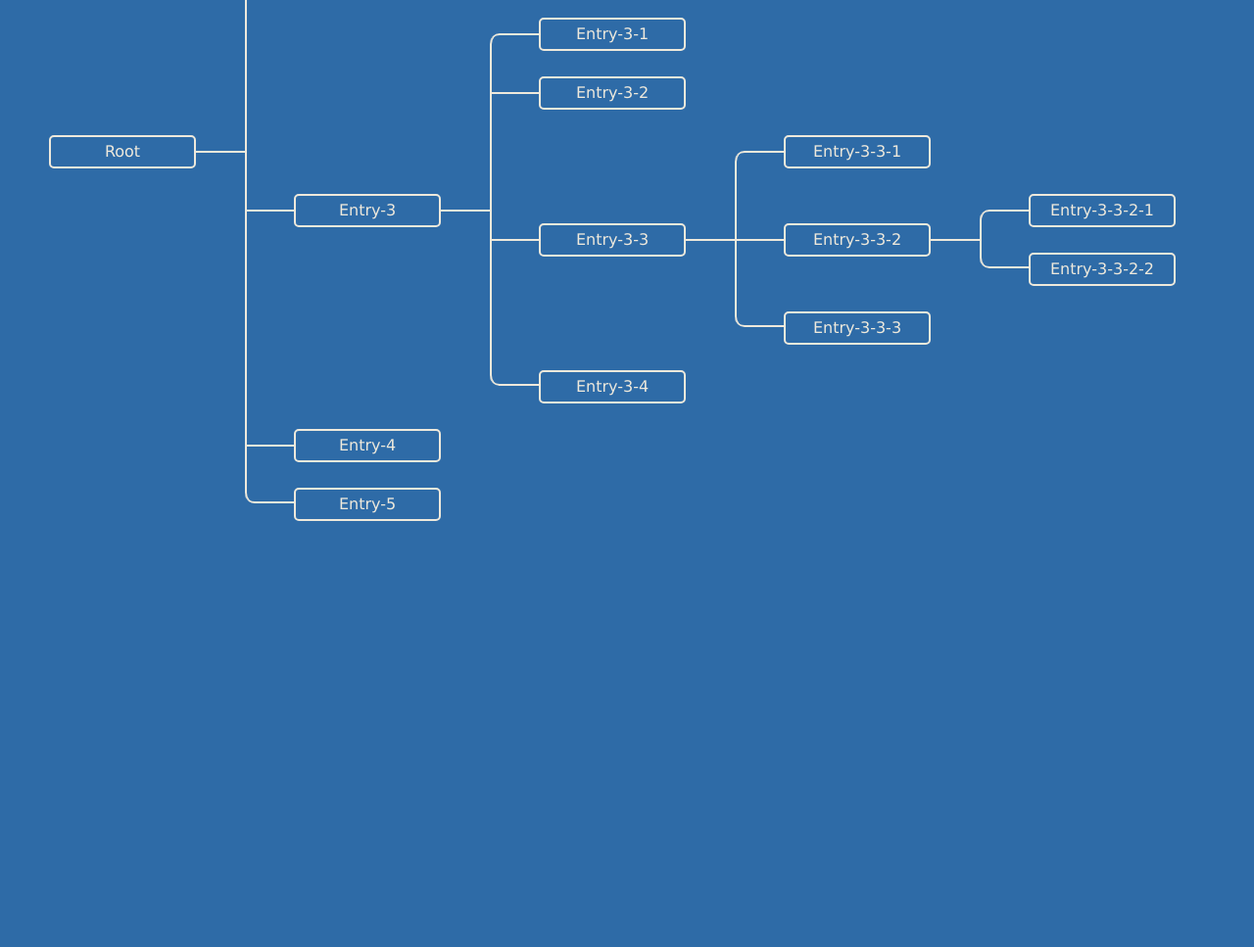
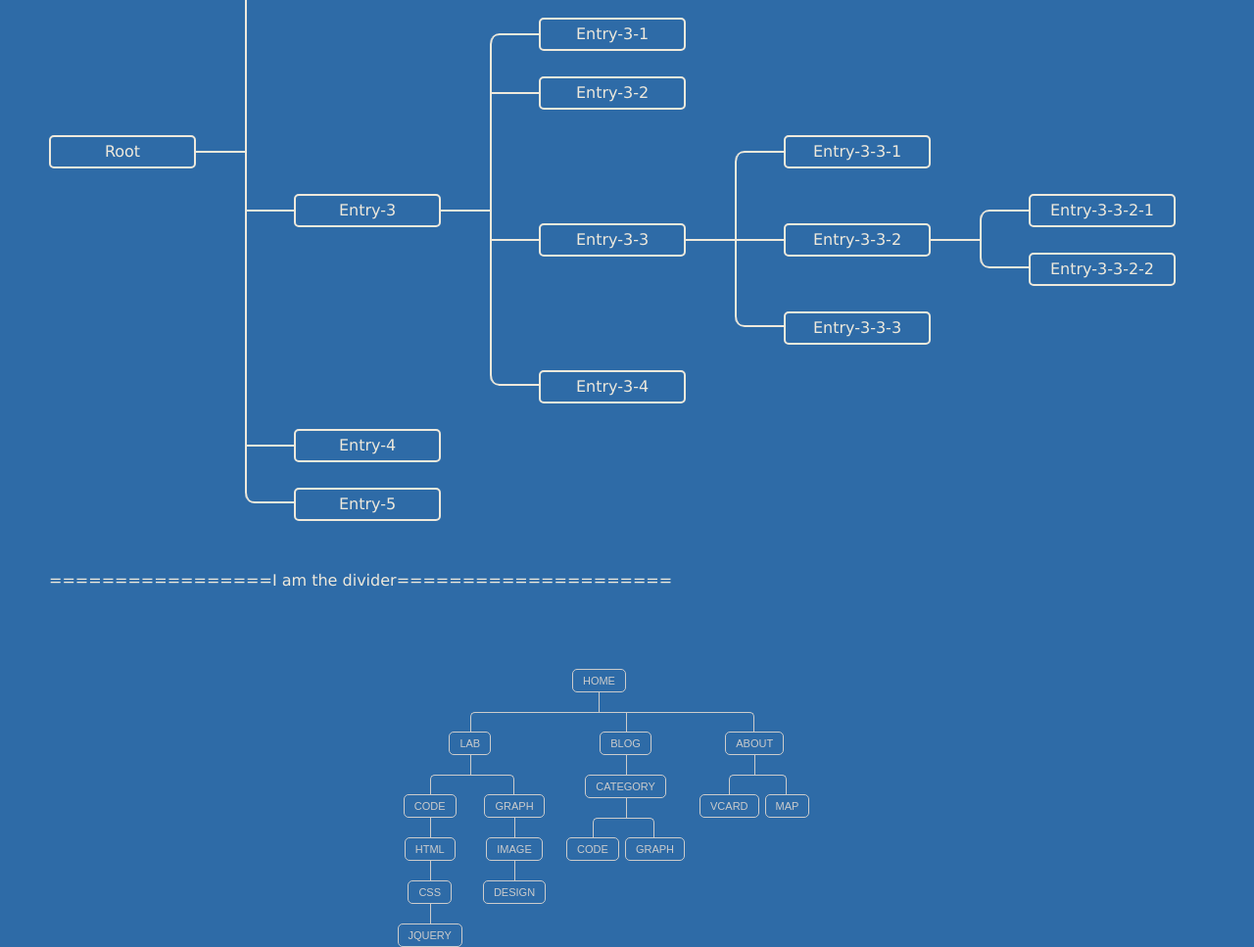
Before and after one commit to zeroHu/javascript-common-components, a plain HTML site: page css/cssMagic/cssFlowchart.html in a window 1280 px wide. Shown: the part 287-1254 px from the top of the page at 98% size. Before the commit the page ends 880 px from the top, so only its background shows below. Drawn offline with Linux system fonts and the light colour scheme.

Commit message:
flowchart add

```diff
--- a/css/cssMagic/cssFlowchart.html
+++ b/css/cssMagic/cssFlowchart.html
@@ -121,6 +121,130 @@
             top: 50%;
             margin-top: -15px;
         }
+
+        .line {
+            height: 100px;
+            line-height: 100px;
+        }
+
+        * {
+            position: relative;
+            margin: 0;
+            padding: 0;
+            border: 0 none;
+        }
+
+
+        h1 {
+            padding-top: 40px;
+
+            color: #ccc;
+            text-align: center;
+            font-size: 1.8rem;
+
+            text-shadow: rgba(0, 0, 0, 0.6) 1px 0, rgba(0, 0, 0, 0.6) 1px 0, rgba(0, 0, 0, 0.6) 0 1px, rgba(0, 0, 0, 0.6) 0 1px;
+        }
+
+        .nav {
+            margin: 20px auto;
+            width: 505px;
+            min-height: auto;
+        }
+
+        .nav ul {
+            position: relative;
+            padding-top: 20px;
+        }
+
+        .nav li {
+            position: relative;
+            padding: 20px 3px 0 3px;
+            float: left;
+
+            text-align: center;
+            list-style-type: none;
+        }
+
+        .nav li::before,
+        .nav li::after {
+            content: '';
+            position: absolute;
+            top: 0;
+            right: 50%;
+            width: 50%;
+            height: 20px;
+            border-top: 1px solid #ccc;
+        }
+
+        .nav li::after {
+            left: 50%;
+            right: auto;
+
+            border-left: 1px solid #ccc;
+        }
+
+        .nav li:only-child::after,
+        .nav li:only-child::before {
+            content: '';
+            display: none;
+        }
+
+        .nav li:only-child {
+            padding-top: 0;
+        }
+
+        .nav li:first-child::before,
+        .nav li:last-child::after {
+            border: 0 none;
+        }
+
+        .nav li:last-child::before {
+            border-right: 1px solid #ccc;
+            border-radius: 0 5px 0 0;
+        }
+
+        .nav li:first-child::after {
+            border-radius: 5px 0 0 0;
+        }
+
+        .nav ul ul::before {
+            content: '';
+            position: absolute;
+            top: 0;
+            left: 50%;
+            border-left: 1px solid #ccc;
+            width: 0;
+            height: 20px;
+        }
+
+        .nav li a {
+            display: inline-block;
+            padding: 5px 10px;
+
+            border-radius: 5px;
+            border: 1px solid #ccc;
+
+            text-decoration: none;
+            text-transform: uppercase;
+            color: #ccc;
+            font-family: arial, verdana, tahoma;
+            font-size: 11px;
+        }
+
+        .nav li a:hover,
+        .nav li a:hover+ul li a {
+            color: #000;
+            background: #c8e4f8;
+            border: 1px solid #94a0b4;
+        }
+
+        .nav li a:hover+ul li::after,
+        .nav li a:hover+ul li::before,
+        .nav li a:hover+ul::before,
+        .nav li a:hover+ul ul::before {
+            content: '';
+            border-color: #94a0b4;
+        }
     </style>
 </head>
 
@@ -192,6 +316,80 @@
             <div class="entry"><span class="label">Entry-5</span></div>
         </div>
     </div>
+    <p class="line">=================I am the divider=====================</p>
+    <nav class="nav">
+        <ul>
+            <li>
+                <a href="#">Home</a>
+                <ul>
+                    <li>
+                        <a href="#">Lab</a>
+                        <ul>
+                            <li>
+                                <a href="#">Code</a>
+                                <ul>
+                                    <li>
+                                        <a href="#">Html</a>
+                                        <ul>
+                                            <li>
+                                                <a href="#">Css</a>
+                                                <ul>
+                                                    <li>
+                                                        <a href="#">Jquery</a>
+                                                    </li>
+                                                </ul>
+                                            </li>
+                                        </ul>
+                                    </li>
+                                </ul>
+                            </li>
+                            <li>
+                                <a href="#">Graph</a>
+                                <ul>
+                                    <li>
+                                        <a href="#">Image</a>
+                                        <ul>
+                                            <li>
+                                                <a href="#">Design</a>
+                                            </li>
+                                        </ul>
+                                    </li>
+                                </ul>
+                            </li>
+                        </ul>
+                    </li>
+                    <li>
+                        <a href="#">Blog</a>
+                        <ul>
+                            <li>
+                                <a href="#">Category</a>
+                                <ul>
+                                    <li>
+                                        <a href="#">Code</a>
+                                    </li>
+                                    <li>
+                                        <a href="#">Graph</a>
+                                    </li>
+                                </ul>
+                            </li>
+                        </ul>
+                    </li>
+                    <li>
+                        <a href="#">About</a>
+                        <ul>
+                            <li>
+                                <a href="#">Vcard</a>
+
+                            </li>
+                            <li>
+                                <a href="#">Map</a>
+                            </li>
+                        </ul>
+                    </li>
+                </ul>
+            </li>
+        </ul>
+    </nav>
 </body>
 
 </html>
```
